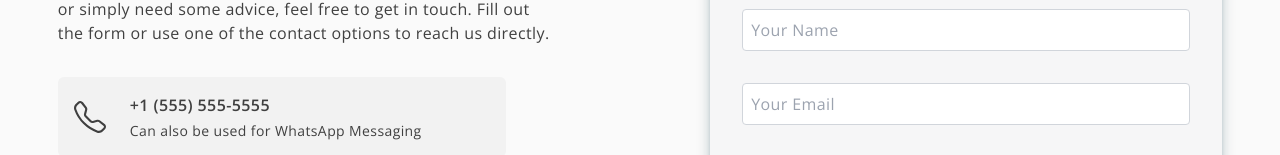
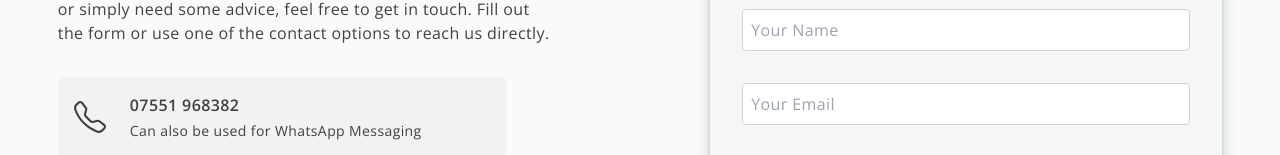
Before and after one commit to KramYengir/rigneymade, a Next.js app: page /contact in a window 1280 px wide. Shown: the part 543-698 px from the top of the page. Built offline with nearby package versions, Linux system fonts and the light colour scheme.

Commit message:
add real contact info

```diff
--- a/app/contact/page.tsx
+++ b/app/contact/page.tsx
@@ -51,8 +51,11 @@ const ContactPage = () => {
             <div className="flex gap-6 items-center px-4 py-4 rounded-md bg-neutral-400/10">
               <BsTelephone size={32} />
               <div className="flex flex-col gap-1">
-                <a href="tel:1234567" className="text-balance font-semibold">
-                  +1 (555) 555-5555
+                <a
+                  href="tel:+447551968382"
+                  className="text-balance font-semibold"
+                >
+                  07551 968382
                 </a>
                 <p className="text-sm font-light">
                   Can also be used for WhatsApp Messaging
@@ -63,7 +66,7 @@ const ContactPage = () => {
               <Mail size={32} />
               <div className="flex flex-col gap-1">
                 <a
-                  href="mailto: example@gmail.com"
+                  href="mailto: info@rigneymade.com"
                   className="text-balance font-semibold"
                 >
                   info@rigneymade.com
```
